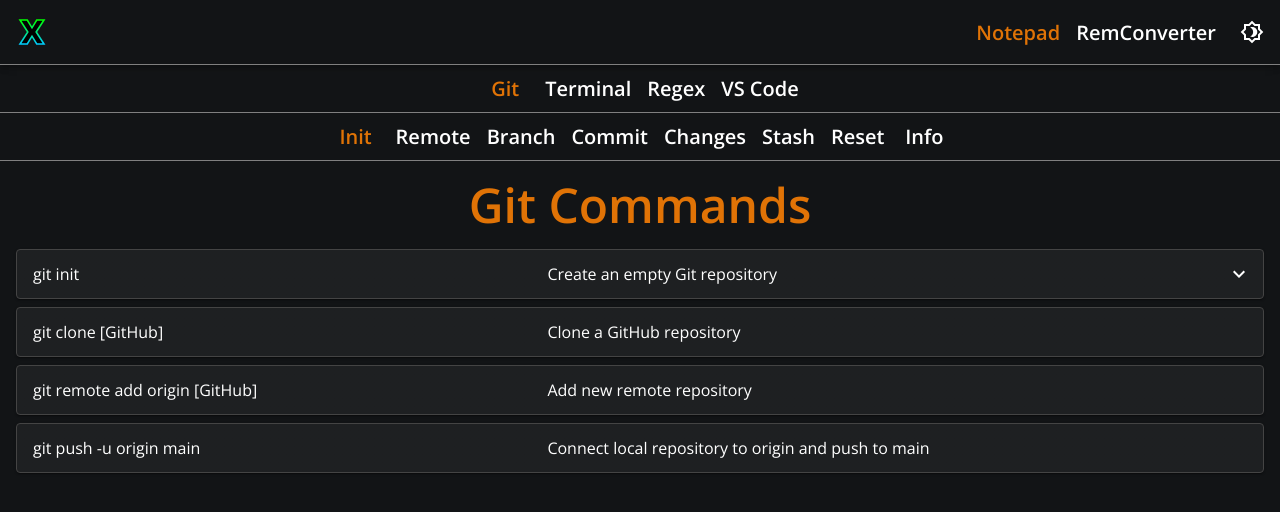
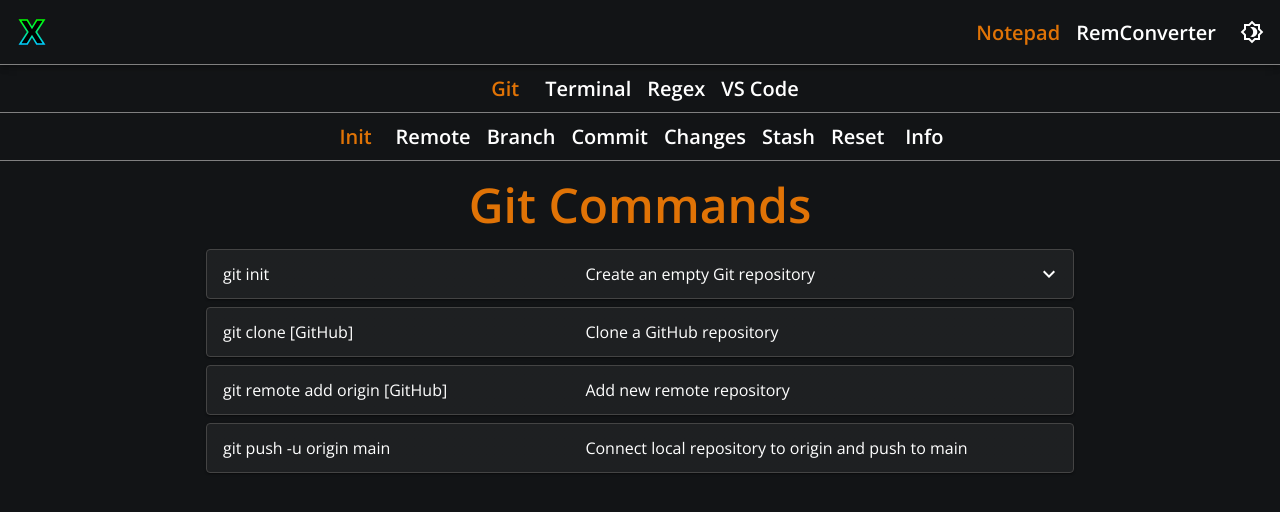
Before and after one commit to TetrisBattle/Notepad, a React (Create React App) app: page /Notepad in a window 1280 px wide. Shown: the top 512 px of the page. Built offline with nearby package versions, Linux system fonts and the light colour scheme.

Commit message:
Add maxWidth to notepad contents

```diff
--- a/src/pages/Notepad/Git.tsx
+++ b/src/pages/Notepad/Git.tsx
@@ -34,7 +34,15 @@ const Git = () => {
 					</Button>
 				))}
 			</Toolbar>
-			<Box p={2} display='flex' flexDirection='column'>
+			<Box
+				sx={{
+					p: 2,
+					display: 'flex',
+					flexDirection: 'column',
+					maxWidth: (theme) => theme.breakpoints.values.md,
+					mx: 'auto'
+				}}
+			>
 				<Typography
 					variant='h1'
 					color='primary'
--- a/src/pages/Notepad/Terminal.tsx
+++ b/src/pages/Notepad/Terminal.tsx
@@ -4,7 +4,13 @@ import { commands } from './data/terminal'
 
 const Terminal = () => {
 	return (
-		<Box p={2}>
+		<Box
+			sx={{
+				p: 2,
+				maxWidth: (theme) => theme.breakpoints.values.md,
+				mx: 'auto',
+			}}
+		>
 			<Typography
 				variant='h1'
 				color='primary'
```
